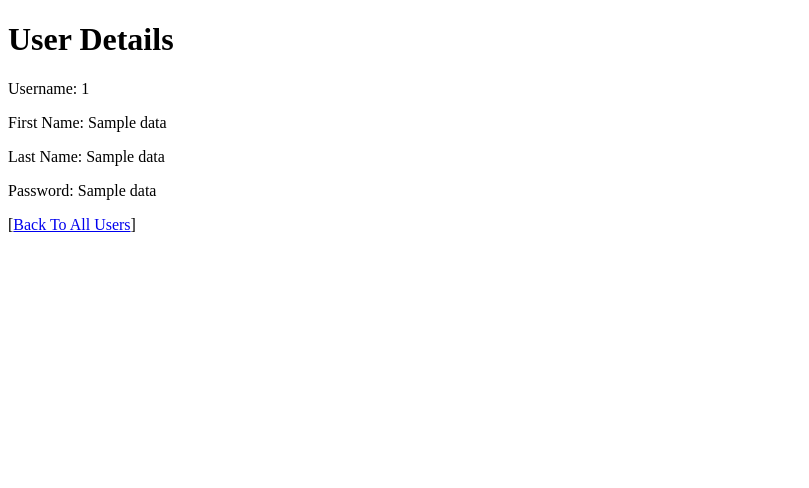
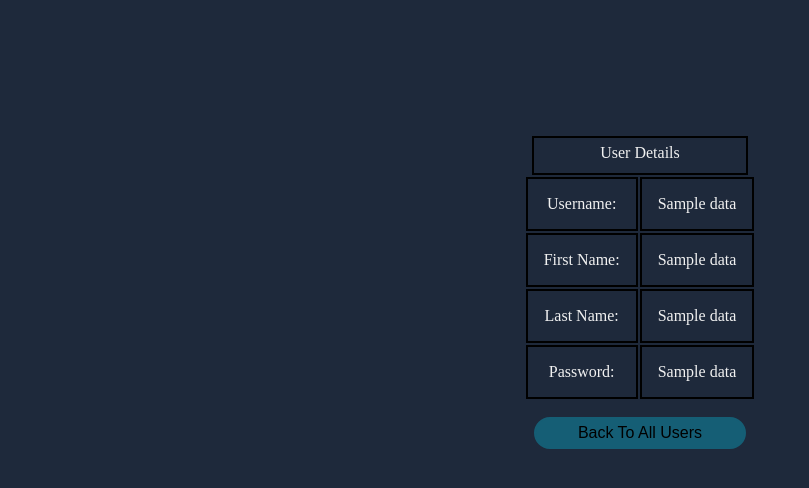
Before and after one commit to TalalZahid014/Database, a Flask app: page /user/1 in a window 1280 px wide. Shown: the top 488 px of the page, without its empty margins (0-809 px from the left). Run offline with Flask 3, Linux system fonts and the light colour scheme; a database or web service that is not in the repository returns one stand-in record (values such as "Sample title"); some libraries are stand-ins or nearby versions.

Commit message:
view details

```diff
--- a/templates/view_user.html
+++ b/templates/view_user.html
@@ -4,13 +4,90 @@
   <meta charset="UTF-8">
   <meta name="viewport" content="width=device-width, initial-scale=1.0">
   <title>User Details</title>
+<style>
+*{
+  line-height: calc(1em +0.5rem);
+  font-size: 1rem;
+}
+html{
+  scroll-behavior: smooth;
+}
+body{
+  background-color: #1e293b;
+  color: #f1f1f1;
+  display: flex;
+  flex-flow: column wrap;
+  justify-content: center;
+  align-items: center;
+}
+td{
+	align-items: center;
+	justify-content: center;
+  position: relative;
+	margin: 1rem;
+	border: 2.5px solid black;
+	padding: 1rem;
+  top: 8rem;
+  text-align: center;
+}
+button{
+  position: relative;
+  background-color: #155e75;
+  border: 2px solid #155e75;
+	border-radius: 1rem;
+  height: 2rem;
+  width: 13.3rem;
+  margin: 1rem;
+  align-items: center;
+  top: 8rem;
+}
+button:hover{
+	background-color: #167294;
+  border: 2px solid #167294;
+	cursor: pointer;
+}
+a{
+  color: black;
+  text-decoration: none;
+}
+.head{
+  justify-content: center;
+  align-items: center;
+  position: relative;
+  border: 2.5px solid black;
+  width: 12.6rem;
+  height: 1.5rem;
+  padding: 0.3rem;
+  text-align: center;
+  padding-top: 0.4rem;
+  top: 8rem;
+}
+</style>
 </head>
 <body>
-  <h1>User Details</h1>
-  <p>Username: {{user[0]}}</p>
-  <p>First Name: {{user[1]}}</p>
-  <p>Last Name: {{user[2]}}</p>
-  <p>Password: {{user[3]}}</p>
-  <p>[<a href="{{ url_for('index') }}">Back To All Users</a>]</p>
+<div class="head">User Details</div>
+<div class="table">
+<table>
+<tr>
+  <td>Username:</td>
+  <td>{{user[1]}}</td>
+</tr>
+<tr>
+  <td>First Name:</td>
+  <td>{{user[2]}}</td>
+</tr>
+<tr>
+  <td>Last Name:</td>
+  <td>{{user[3]}}</td>
+</tr>
+<tr>
+  <td>Password:</td>
+  <td>{{user[4]}}</td>
+</tr>
+</table>
+</div>
+<button>
+  <a href="{{ url_for('index') }}">Back To All Users</a>
+</button>
 </body>
 </html>
```
Also changed, not shown: templates/index.html (+30 -23 lines).
